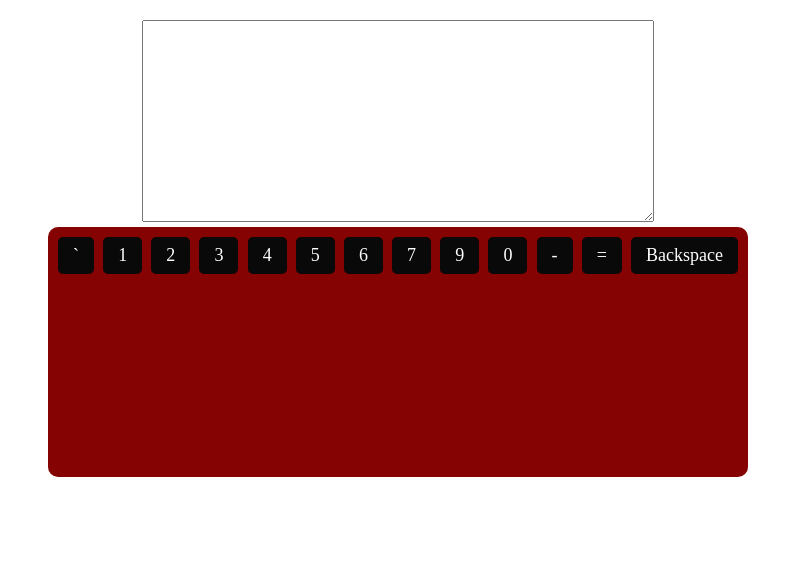
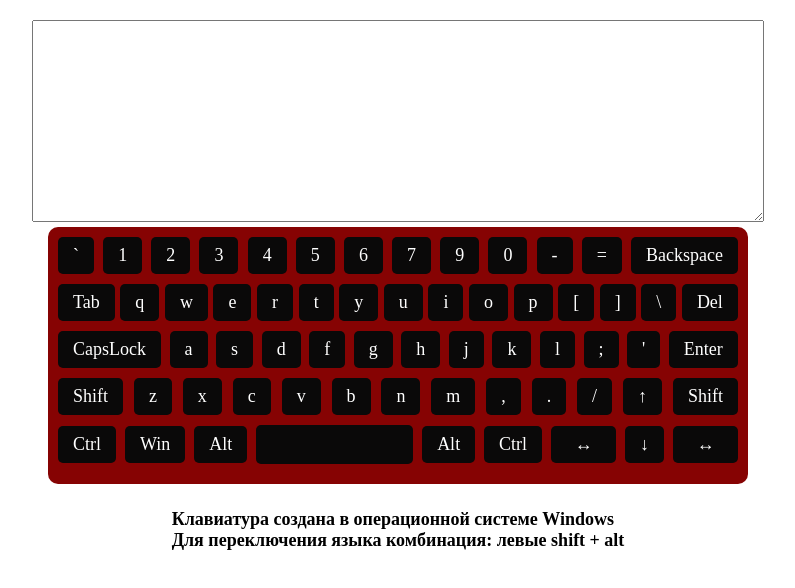
Before and after one commit to andreiokcober/virtual-keyboard, a website built with webpack: page dist/index.html in a window 1280 px wide. Shown: the whole page, without its empty margins (242-1037 px from the left). Built offline with nearby package versions, Linux system fonts and the light colour scheme.

Commit message:
feat:front keyboard and style

```diff
--- a/dist/index.html
+++ b/dist/index.html
@@ -9,7 +9,7 @@
   <body>
     <div class="main">
       <div class="main_text">
-        <textarea name="" id="" cols="45" rows="10"></textarea>
+        <textarea name="" id="" cols="65" rows="10"></textarea>
       </div>
       <div class="virtual-keyboard">
         <div class="virtual-keyboard-str">
@@ -27,11 +27,71 @@
           <div class="item">=</div>
           <div class="item">Backspace</div>
         </div>
-        <div class="virtual-keyboard-item"></div>
-        <div class="virtual-keyboard-item"></div>
-        <div class="virtual-keyboard-item"></div>
-        <div class="virtual-keyboard-item"></div>
+        <div class="virtual-keyboard-str">
+          <div class="item">Tab</div>
+          <div class="item">q</div>
+          <div class="item">w</div>
+          <div class="item">e</div>
+          <div class="item">r</div>
+          <div class="item">t</div>
+          <div class="item">y</div>
+          <div class="item">u</div>
+          <div class="item">i</div>
+          <div class="item">o</div>
+          <div class="item">p</div>
+          <div class="item">[</div>
+          <div class="item">]</div>
+          <div class="item">\</div>
+          <div class="item">Del</div>
+        </div>
+        <div class="virtual-keyboard-str">
+          <div class="item">CapsLock</div>
+          <div class="item">a</div>
+          <div class="item">s</div>
+          <div class="item">d</div>
+          <div class="item">f</div>
+          <div class="item">g</div>
+          <div class="item">h</div>
+          <div class="item">j</div>
+          <div class="item">k</div>
+          <div class="item">l</div>
+          <div class="item">;</div>
+          <div class="item">'</div>
+          <div class="item">Enter</div>
+        </div>
+        <div class="virtual-keyboard-str">
+          <div class="item">Shift</div>
+          <div class="item">z</div>
+          <div class="item">x</div>
+          <div class="item">c</div>
+          <div class="item">v</div>
+          <div class="item">b</div>
+          <div class="item">n</div>
+          <div class="item">m</div>
+          <div class="item">,</div>
+          <div class="item">.</div>
+          <div class="item">/</div>
+          <div class="item">&#8593</div>
+          <div class="item">Shift</div>
+        </div>
+        <div class="virtual-keyboard-str">
+          <div class="item">Ctrl</div>
+          <div class="item">Win</div>
+          <div class="item">Alt</div>
+          <div class="item probel"> </div>
+          <div class="item">Alt</div>
+          <div class="item">Ctrl</div>
+          <div class="item str" >&#8596</div>
+          <div class="item">&#8595</div>
+          <div class="item str" >&#8596</div>
       </div>
     </div>
+     <div>
+        <h2>
+          Клавиатура создана в операционной системе Windows
+        </h2>
+        <h2>Для переключения языка комбинация: левые shift + alt</h2>
+      </div>
+  </div>
   </body>
 </html>
--- a/dist/style.css
+++ b/dist/style.css
@@ -9,12 +9,13 @@
   padding: 0px;
   margin: 0px;
   box-sizing: border-box;
-  font-size: 22px;
+  font-size: 18px;
+  transition: 0.4s all;
 }
 
 .main {
-  max-width: 600px;
-  margin: 100px auto;
+  max-width: 700px;
+  margin: 20px auto;
   display: flex;
   flex-direction: column;
   justify-content: center;
@@ -23,13 +24,47 @@
 
 .virtual-keyboard {
   width: 100%;
-  height: 250px;
   background: #860303;
   border-radius: 10px;
   display: flex;
   flex-direction: column;
+  padding: 10px;
+  margin-bottom: 25px;
 }
 
 .virtual-keyboard-str {
   display: flex;
+  justify-content: space-between;
+  align-items: center;
+  margin-bottom: 10px;
 }
+
+.item {
+  padding: 8px 15px;
+  background: #0a0909;
+  color: #fff;
+  border-radius: 5px;
+  cursor: pointer;
+}
+
+.item:hover {
+  background: #c93535;
+}
+
+.probel {
+  width: 157px;
+  height: 39px;
+}
+
+.str {
+  width: 65px;
+  display: flex;
+  justify-content: center;
+}
+
+.clickItem {
+  animation-name: moveItem;
+  animation-duration: 1.5s;
+}
+
+@keyframes moveItem {}
```
